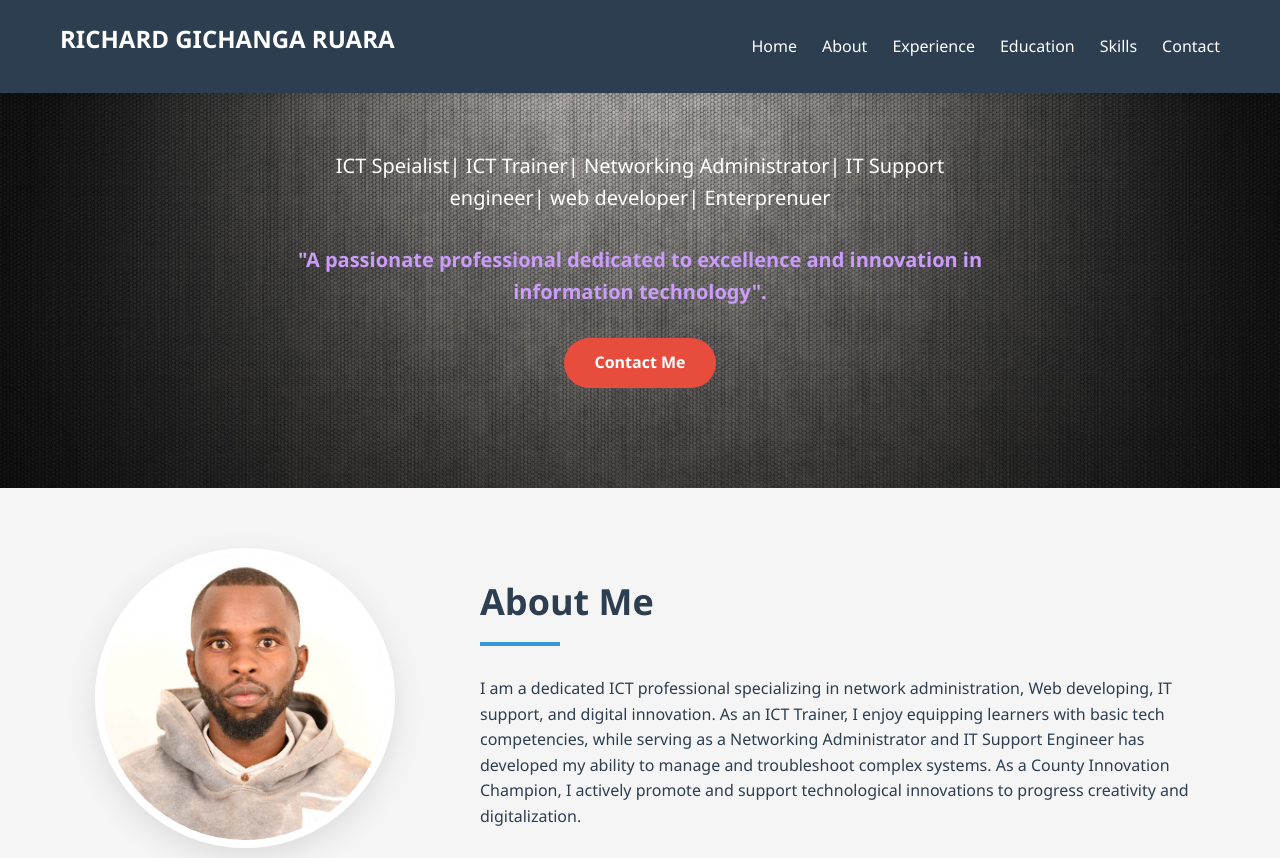
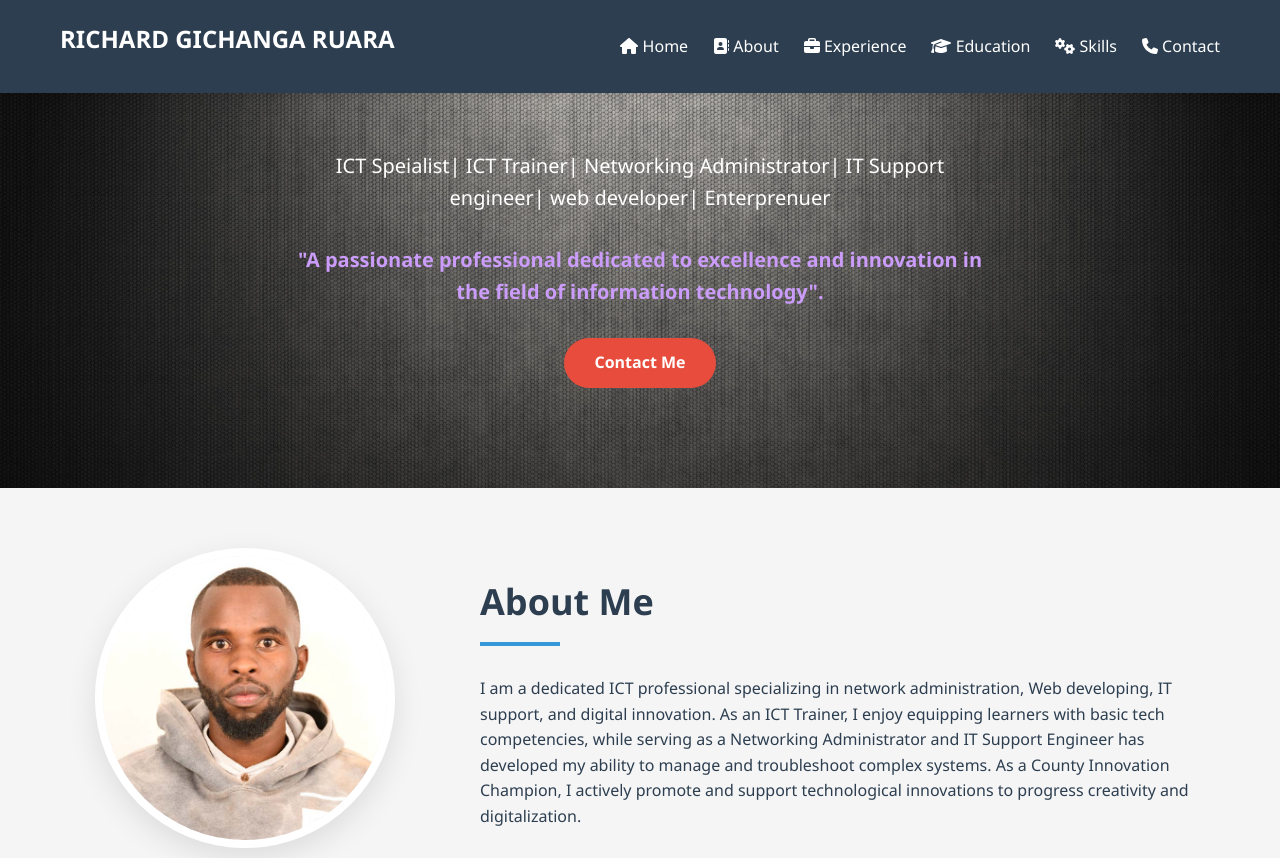
Before and after one commit to RICHIE-RUARA/myresume, a plain HTML site: page index.html in a window 1280 px wide. Shown: the top 858 px of the page. Drawn offline with Linux system fonts and the light colour scheme.

Commit message:
website updated final

```diff
--- a/index.html
+++ b/index.html
@@ -19,12 +19,12 @@
                     <h2>RICHARD GICHANGA RUARA</h2>
                 </div>
                 <ul class="nav-links">
-                    <li><a href="#home">Home</a></li>
-                    <li><a href="#about">About</a></li>
-                    <li><a href="#experience">Experience</a></li>
-                    <li><a href="#education">Education</a></li>
-                    <li><a href="#skills">Skills</a></li>
-                    <li><a href="#contact">Contact</a></li>
+                    <li><a href="#home"><i class="fa fa-home"></i> Home</a></li>
+                    <li><a href="#about"><i class="fa fa-address-book"></i> About</a></li>
+                    <li><a href="#experience"><i class="fa fa-briefcase"></i> Experience</a></li>
+                    <li><a href="#education"><i class="fa fa-graduation-cap"></i> Education</a></li>
+                    <li><a href="#skills"><i class="fa fa-cogs"></i> Skills</a></li>
+                    <li><a href="#contact"><i class="fa fa-phone"></i> Contact</a></li>
                 </ul>
                 <div class="slidebar">
                     <i class="fas fa-bars"></i>
@@ -38,7 +38,7 @@
         <div class="container">
             <p>ICT Speialist| ICT Trainer| Networking Administrator| IT Support engineer| web developer| Enterprenuer</p>
             <div class="redd">
-            <p><b>"A passionate professional dedicated to excellence and innovation in information technology".</b></p>
+            <p><b>"A passionate professional dedicated to excellence and innovation in the field of information technology".</b></p>
         </div>
             <a href="#contact" class="btn">Contact Me</a>
         </div>
@@ -159,7 +159,7 @@
                 <div class="education-card">
                     <h3>Professional Certification</h3>
                     <p><strong>Cisco Academy</strong></p>
-                    <p>Linux Essentials</p>
+                    <p>Linux Essentials & Linux Unhatched course</p>
                     <p> NOVEMBER 2021</p>
                 </div>
 
@@ -180,7 +180,7 @@
                 <div class="education-card">
                     <h3>Other Trainings</h3>
                     <p><strong> Ajira Training Program</strong></p>
-                    <p>Digital marketing $ E-commerce </p>
+                    <p>Digital marketing & E-commerce </p>
                     <p> JUNE 2024 & OCTOBER 2024</p>
                 </div>
 
```
